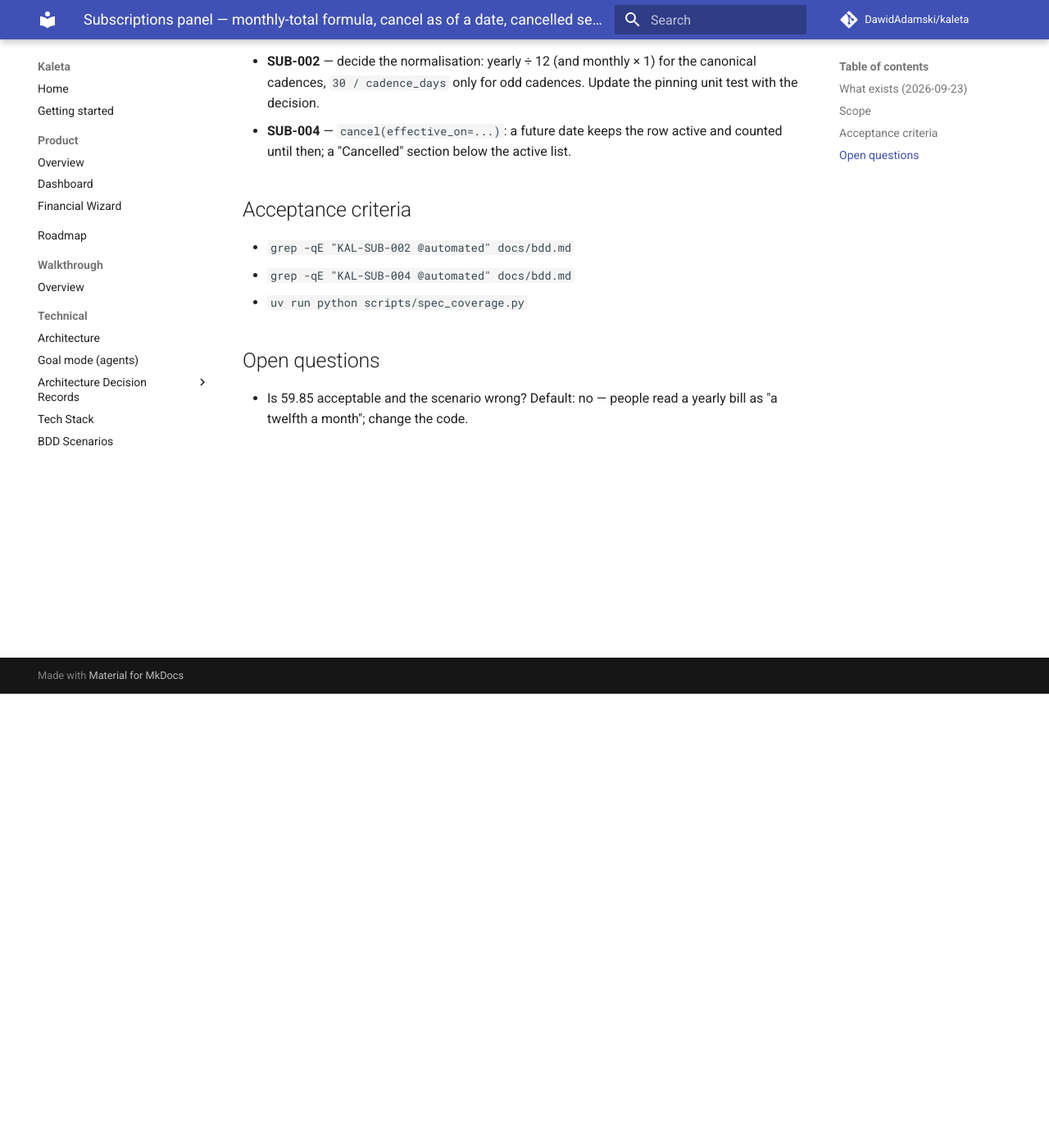
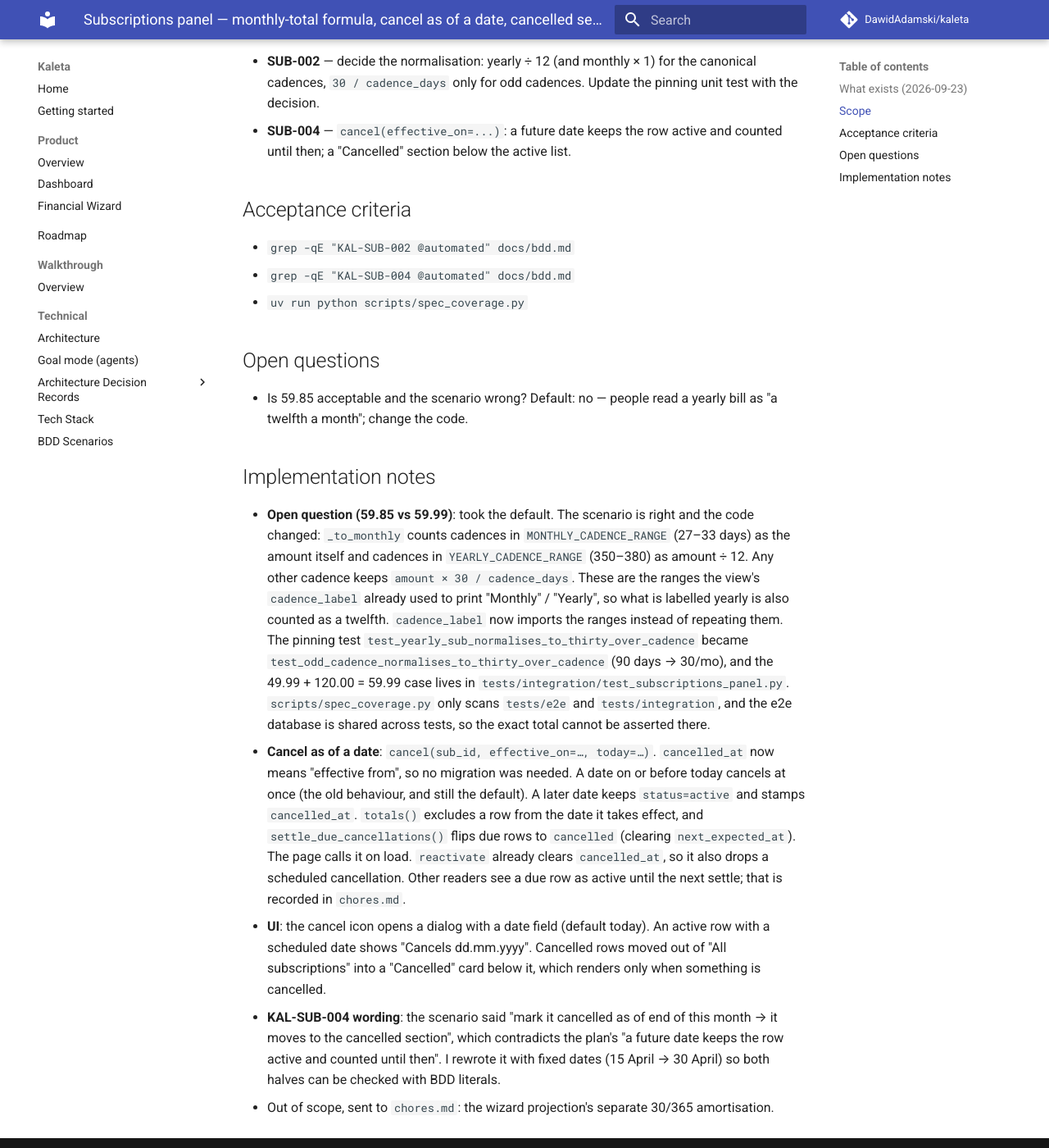
Before and after one commit to DawidAdamski/kaleta, an MkDocs documentation site: the page built from docs/plans/subscriptions-panel-gaps.md, in a window 1280 px wide and 1400 px high, scrolled down 554 px. Shown: the whole window at 82% size. Built offline with MkDocs 1.6.1 and Material for MkDocs 9.7.7, drawn with Linux system fonts in a browser that asks for light colours; comment, search, counter and statistics services are not loaded.

Commit message:
docs: retag KAL-SUB-002/004, plan notes, chores
Co-Authored-By: Claude Opus 5.5 <noreply@anthropic.com>

```diff
--- a/docs/plans/subscriptions-panel-gaps.md
+++ b/docs/plans/subscriptions-panel-gaps.md
@@ -3,7 +3,7 @@ plan_id: subscriptions-panel-gaps
 title: Subscriptions panel — monthly-total formula, cancel as of a date, cancelled section
 area: transactions
 effort: small
-status: draft
+status: in-progress
 roadmap_ref: ../roadmap.md#transactions
 ---
 
@@ -43,3 +43,41 @@ Gap-closing plan for issue #8 (`KAL-SUB-002`, `KAL-SUB-004`), from
 
 - Is 59.85 acceptable and the scenario wrong? Default: no — people read
   a yearly bill as "a twelfth a month"; change the code.
+
+## Implementation notes
+
+- **Open question (59.85 vs 59.99)**: took the default. The scenario is
+  right and the code changed: `_to_monthly` counts cadences in
+  `MONTHLY_CADENCE_RANGE` (27–33 days) as the amount itself and cadences
+  in `YEARLY_CADENCE_RANGE` (350–380) as amount ÷ 12. Any other cadence
+  keeps `amount × 30 / cadence_days`. These are the ranges the view's
+  `cadence_label` already used to print "Monthly" / "Yearly", so what is
+  labelled yearly is also counted as a twelfth. `cadence_label` now
+  imports the ranges instead of repeating them. The pinning test
+  `test_yearly_sub_normalises_to_thirty_over_cadence` became
+  `test_odd_cadence_normalises_to_thirty_over_cadence` (90 days → 30/mo),
+  and the 49.99 + 120.00 = 59.99 case lives in
+  `tests/integration/test_subscriptions_panel.py`. `scripts/spec_coverage.py`
+  only scans `tests/e2e` and `tests/integration`, and the e2e database is
+  shared across tests, so the exact total cannot be asserted there.
+- **Cancel as of a date**: `cancel(sub_id, effective_on=…, today=…)`.
+  `cancelled_at` now means "effective from", so no migration was needed.
+  A date on or before today cancels at once (the old behaviour, and still
+  the default). A later date keeps `status=active` and stamps
+  `cancelled_at`. `totals()` excludes a row from the date it takes effect,
+  and `settle_due_cancellations()` flips due rows to `cancelled` (clearing
+  `next_expected_at`). The page calls it on load. `reactivate` already
+  clears `cancelled_at`, so it also drops a scheduled cancellation. Other
+  readers see a due row as active until the next settle; that is recorded
+  in `chores.md`.
+- **UI**: the cancel icon opens a dialog with a date field (default today).
+  An active row with a scheduled date shows "Cancels dd.mm.yyyy". Cancelled
+  rows moved out of "All subscriptions" into a "Cancelled" card below it,
+  which renders only when something is cancelled.
+- **KAL-SUB-004 wording**: the scenario said "mark it cancelled as of end
+  of this month → it moves to the cancelled section", which contradicts
+  the plan's "a future date keeps the row active and counted until then".
+  I rewrote it with fixed dates (15 April → 30 April) so both halves can be
+  checked with BDD literals.
+- Out of scope, sent to `chores.md`: the wizard projection's separate
+  30/365 amortisation.
```
Also changed, not shown: docs/bdd.md (+5 -4 lines), docs/plans/chores.md (+16 -0 lines).
